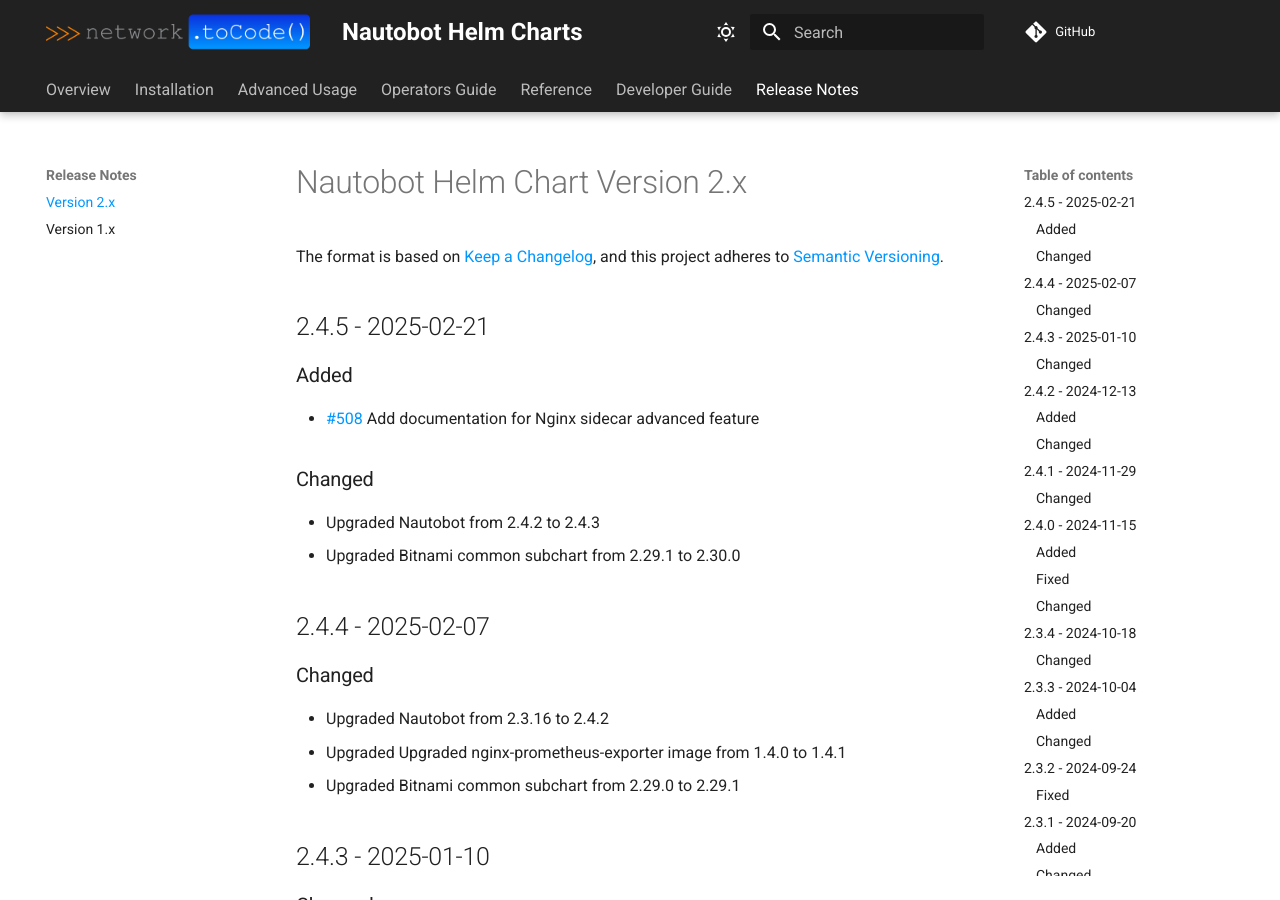
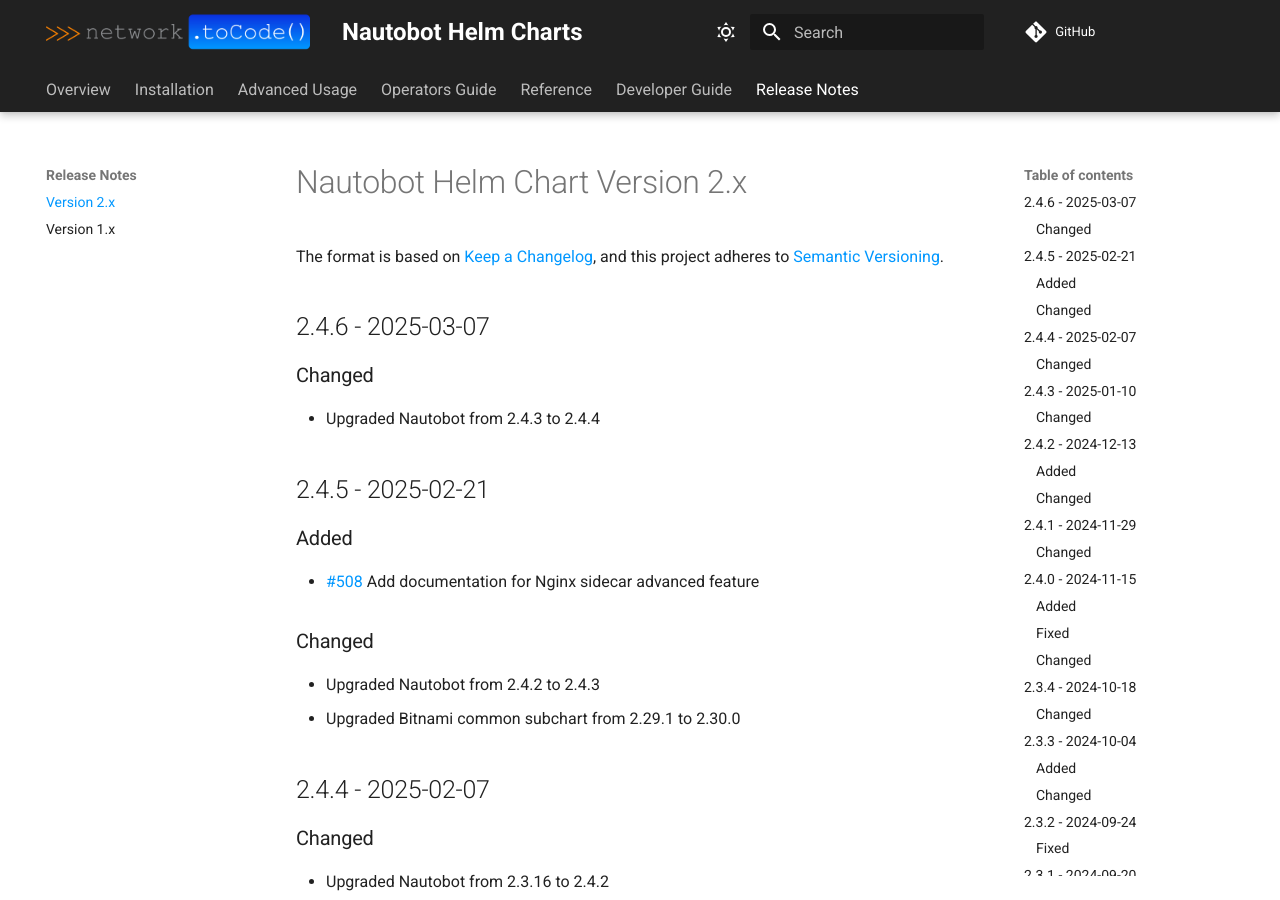
Before and after one commit to nautobot/helm-charts, an MkDocs documentation site: the page built from docs/release-notes/version-2.x.md, in a window 1280 px wide and 900 px high. Built offline with MkDocs 1.6.1 and Material for MkDocs 9.7.7, drawn with Linux system fonts in a browser that asks for light colours; comment, search, counter and statistics services are not loaded.

Commit message:
chore: prepare for release 2.4.6

```diff
--- a/docs/release-notes/version-2.x.md
+++ b/docs/release-notes/version-2.x.md
@@ -2,6 +2,12 @@
 
 The format is based on [Keep a Changelog](https://keepachangelog.com/en/1.0.0/),
 and this project adheres to [Semantic Versioning](https://semver.org/spec/v2.0.0.html).
+
+## 2.4.6 - 2025-03-07
+
+### Changed
+
+* Upgraded Nautobot from 2.4.3 to 2.4.4
 
 ## 2.4.5 - 2025-02-21
 
```
Also changed, not shown: charts/nautobot/README.md (+1 -1 lines), 1 other file.
